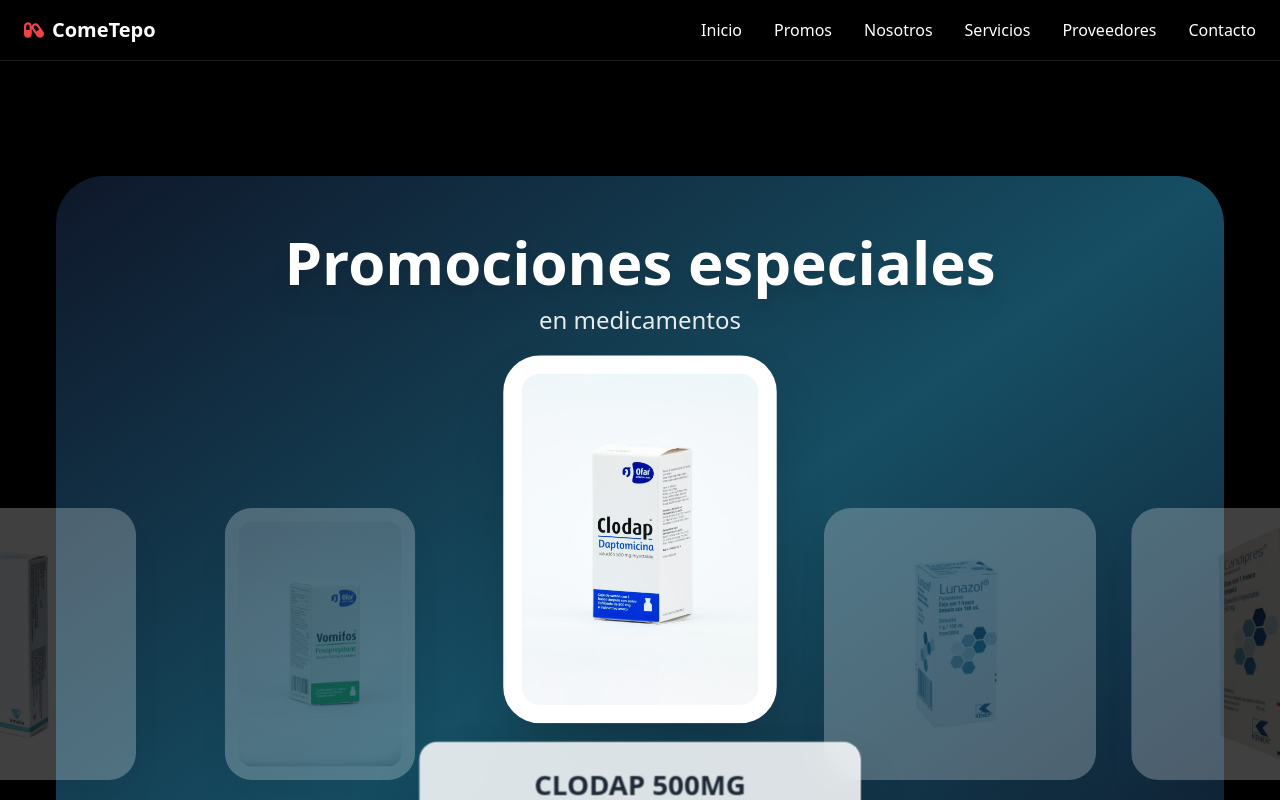
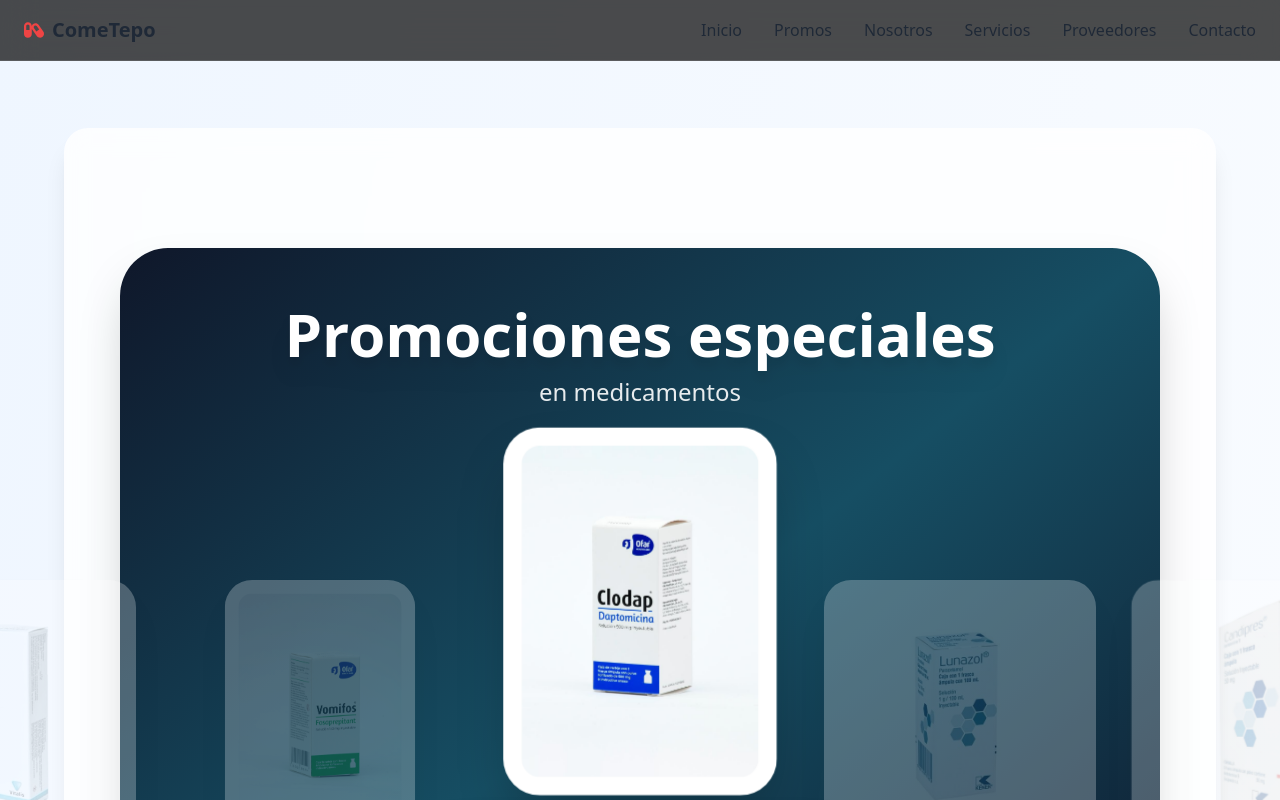
Before and after one commit to IsraelRodz/Cometepo, a React (Vite) app: page / in a window 1280 px wide. Shown: the top 800 px of the page. Built offline with nearby package versions, Linux system fonts and the light colour scheme.

Commit message:
Cometepo_v_vieja_1

```diff
--- a/src/Layout/Layout.tsx
+++ b/src/Layout/Layout.tsx
@@ -1,3 +1,5 @@
+// src/layouts/Layout.tsx
+
 import { ReactNode } from 'react';
 import NavBar from '../Components/NavBar';
 
@@ -7,11 +9,12 @@
 
 export default function Layout({ children }: LayoutProps) {
   return (
-    <div className="font-sans bg-black text-white min-h-screen">
+    <div className="font-sans text-gray-800 bg-gradient-to-br from-blue-50 to-white min-h-screen">
       <NavBar />
-
-      <main className="pt-24 px-4 md:px-10">
-        <div className="max-w-7xl mx-auto space-y-20">
+      {/* Espaciador para Navbar fijo */}
+      <div className="h-24"></div>
+      <main className="px-4 md:px-10 py-8 animate-fade-in">
+        <div className="max-w-6xl mx-auto space-y-14 bg-white/80 backdrop-blur-md p-6 md:p-10 rounded-3xl shadow-xl transition-all duration-500">
           {children}
         </div>
       </main>
```
